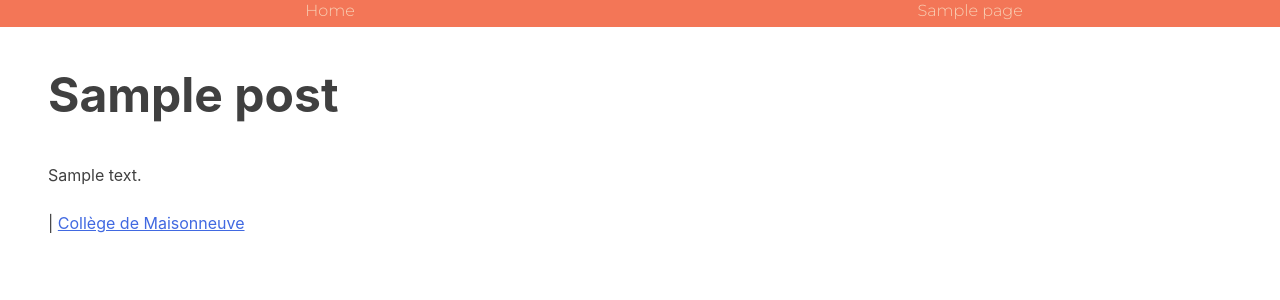
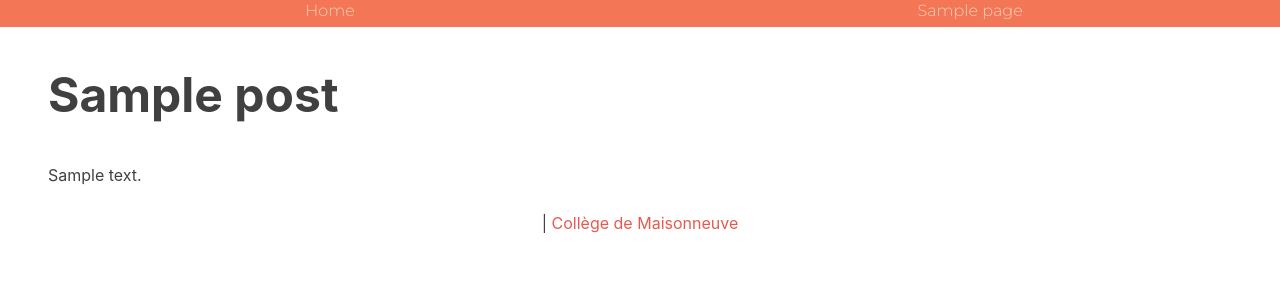
Before and after one commit to tamylaemy/labo-5, a WordPress theme: template themes/theme-4w4/theme-4w4/page.php in a window 1280 px wide. Shown: the part 165-465 px from the top of the page. Run offline with PHP 8.4 and a stand-in for WordPress, Linux system fonts and the light colour scheme; the site name, menu and one post (Sample post) are stand-ins, and other content is empty; some libraries are stand-ins or nearby versions.

Commit message:
Amélioration footer + sec , burger fonctionne plu

```diff
--- a/themes/theme-4w4/theme-4w4/sass/abstracts/variables/_colors.scss
+++ b/themes/theme-4w4/theme-4w4/sass/abstracts/variables/_colors.scss
@@ -21,6 +21,10 @@ $color__linktitle: #f0d456;
 $color__linktitle-visited: #e7594f;
 $color__linktitle-hover: #f0755D;
 
+$color__linkarticle : #81e674;
+$color__linkarticle-hover : #8cdde0;
+$color_articlebackground : #b4f8c9e1;
+
 $color__border-button: #ccc #ccc #bbb;
 $color__border-button-hover: #ccc #bbb #aaa;
 $color__border-button-focus: #aaa #bbb #bbb;
--- a/themes/theme-4w4/theme-4w4/sass/components/navigation/_navigation.scss
+++ b/themes/theme-4w4/theme-4w4/sass/components/navigation/_navigation.scss
@@ -89,12 +89,11 @@ Bouton burger
 	margin-left: 3rem;
 }
 
-/*
+
 .menu-toggle:hover,
 .menu-toggle:focus {
 	background-color: #f8f8f8;
 }
-*/
 
 .menu-toggle:focus {
 	outline: 1px solid #fff;
--- a/themes/theme-4w4/theme-4w4/sass/local/_accueil.scss
+++ b/themes/theme-4w4/theme-4w4/sass/local/_accueil.scss
@@ -107,17 +107,22 @@ body.home::after {
             flex-direction: column;
             justify-content: space-between;
             align-items: center;
+            background-color: $color_articlebackground;
             border: 1px solid #aaa;
             width: 90%;
             margin : 1%;
             p {
                 margin: .4rem;
                 font-size: 1rem;
+                display: flex;
+                justify-content: center;
             }
             a {
+                text-align: center;
                 font-size: 2rem;
                 font-weight: bold;
                 text-decoration: none;
+                color: $color__linkarticle;
             }
         }
 
@@ -141,3 +146,16 @@ body.home::after {
 #secondary {
     display: none;
 }
+
+#colophon {
+    display: flex;
+    justify-content: center;
+    margin: 0;
+
+   .site-info {
+       a {
+       text-decoration: none;
+       color: $color__linktitle-visited;
+       }
+   }
+}
--- a/themes/theme-4w4/theme-4w4/sass/style.scss
+++ b/themes/theme-4w4/theme-4w4/sass/style.scss
@@ -119,5 +119,5 @@ Nicolas Gallagher and Jonathan Neal https://necolas.github.io/normalize.css/
 @import "local/animation";
 
 /* Local/burger
--------------------------------------------- */
+------------------------------------------- */
 @import "local/burger";
--- a/themes/theme-4w4/theme-4w4/style.css
+++ b/themes/theme-4w4/theme-4w4/style.css
@@ -776,12 +776,11 @@ Bouton burger
   margin-left: 3rem;
 }
 
-/*
 .menu-toggle:hover,
 .menu-toggle:focus {
-	background-color: #f8f8f8;
+  background-color: #f8f8f8;
 }
-*/
+
 .menu-toggle:focus {
   outline: 1px solid #fff;
   outline-offset: -4px;
@@ -1179,6 +1178,7 @@ body.home::after {
   flex-direction: column;
   justify-content: space-between;
   align-items: center;
+  background-color: #b4f8c9e1;
   border: 1px solid #aaa;
   width: 90%;
   margin: 1%;
@@ -1187,12 +1187,16 @@ body.home::after {
 .liste-cours section article p {
   margin: .4rem;
   font-size: 1rem;
+  display: flex;
+  justify-content: center;
 }
 
 .liste-cours section article a {
+  text-align: center;
   font-size: 2rem;
   font-weight: bold;
   text-decoration: none;
+  color: #81e674;
 }
 
 @media (min-width: 800px) {
@@ -1211,6 +1215,17 @@ body.home::after {
 
 #secondary {
   display: none;
+}
+
+#colophon {
+  display: flex;
+  justify-content: center;
+  margin: 0;
+}
+
+#colophon .site-info a {
+  text-decoration: none;
+  color: #e7594f;
 }
 
 /* Local/carrousel
@@ -1353,7 +1368,7 @@ button {
 }
 
 /* Local/burger
--------------------------------------------- */
+------------------------------------------- */
 /* --------------------------------------------------------------------------------------
 Les variables
 ---------------------------------------------------------------------------------------- */
```
Also changed, not shown: themes/theme-4w4/theme-4w4/front-page.php (line endings or trailing spaces), 1 other file.
